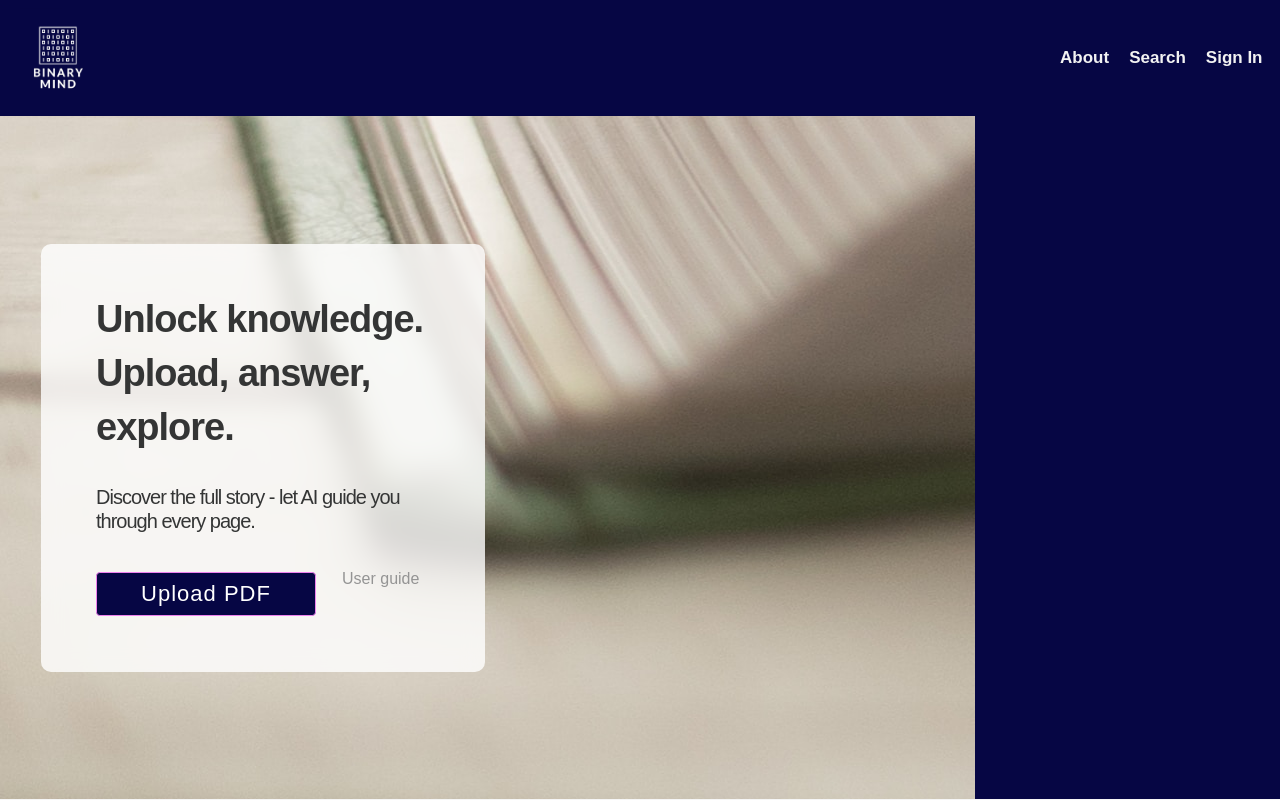
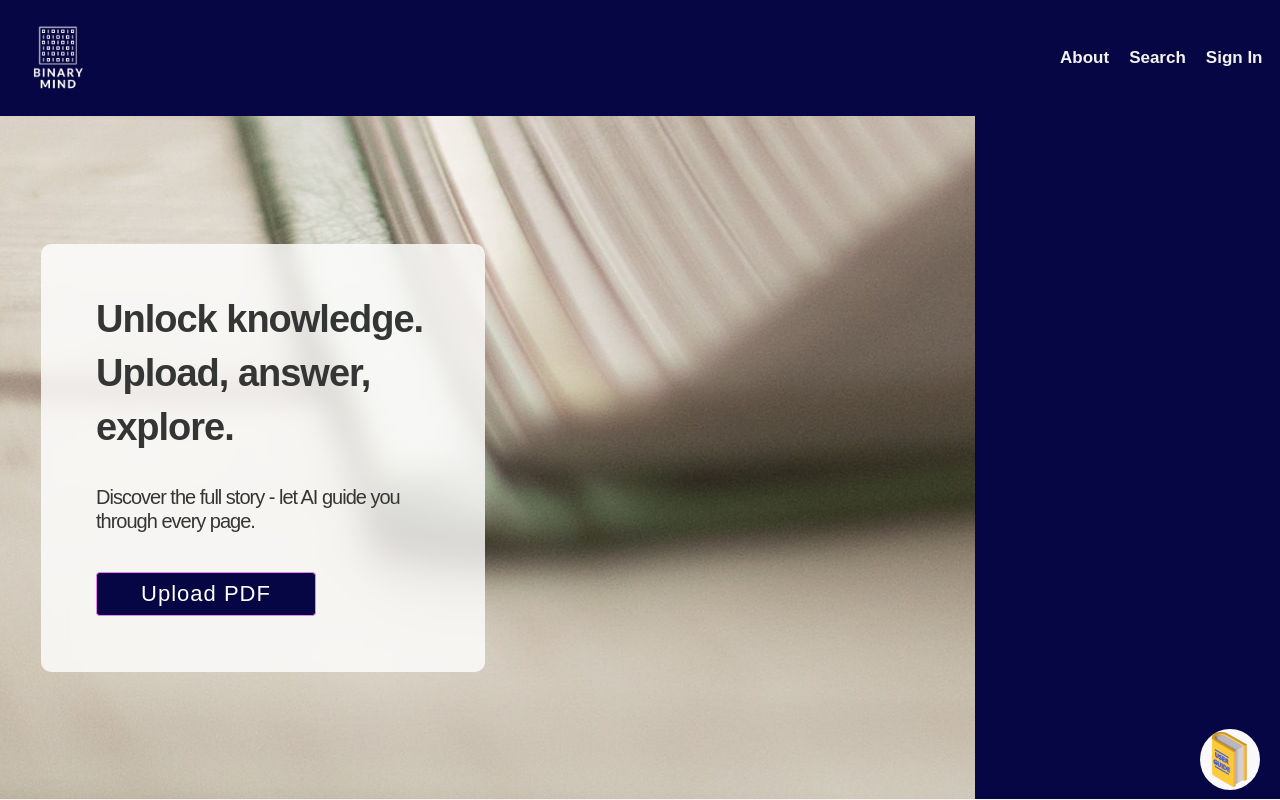
Before and after one commit to jasn4real/Capstone-frontend, a React (Create React App) app: page / in a window 1280 px wide. Built offline with nearby package versions, Linux system fonts and the light colour scheme; no server answers.

Commit message:
UserGuide Button

```diff
--- a/src/App.js
+++ b/src/App.js
@@ -3,6 +3,7 @@ import { BrowserRouter as Router, Routes, Route } from "react-router-dom";
 import Home from "./pages/Home";
 import About from "./pages/About";
 import Navigation from "./components/Navigation";
+// import UserGuide from "./components/UserGuide";
 // import Welcome from "./components/Welcome";
 
 // import RecentsContainer from "./components/RecentsContainer";
@@ -34,6 +35,7 @@ export default function App() {
             <Route path="/framework-testing" element={<AllInOneFramework />} />
             <Route path="/" element={<Welcome />} />
             <Route path="/testing_fetch" element={<TestOnly />} />
+            {/* <Route path="/userwalkthrough" element={<UserGuide />} /> */}
           </Routes>
         </main>
       </Router>
--- a/src/components/Landing-page.jsx
+++ b/src/components/Landing-page.jsx
@@ -4,6 +4,7 @@ import { Container, Row, Col, Button, Modal } from "react-bootstrap";
 // import UploadModal from "./UploadModal";
 import "../pages/fw-v0.02-sub/landing-page.css";
 import lc from "../storage_";
+import UserGuide from "./UserGuide";
 import TutorialModal from "../TutorialModal/index";
 import ReadingComprehension from "../pages/ReadingComprehension";
 
@@ -20,7 +21,6 @@ function LandingPage({
   // const [selectedFiles, setSelectedFiles] = useState([]);
   // const [showModal, setShowModal] = useState(false);
   const [isLoading, setIsLoading] = useState(false);
-
 
   // const [confirmDeletion, setConfirmDeletion] = useState(false);
   const [confirmDeletionArray, setConfirmDeletionArray] = useState(
@@ -56,11 +56,10 @@ function LandingPage({
       setIsLoading(true); //start animation loading
 
       lc.uploadFile(evt.target, (data) => {
-
         console.log(data);
         evt.target.value = "";
         setIsLoading(false);
-        if(data === false) return;
+        if (data === false) return;
 
         let allFiles = lc.getAllFiles();
         allFiles = allFiles.map((el) => ({
@@ -70,12 +69,10 @@ function LandingPage({
         setRecents(allFiles);
         pop_frame(1);
 
-
-        if(data.fileHash) setCurrentFileHash(data.fileHash);
+        if (data.fileHash) setCurrentFileHash(data.fileHash);
         // evt.target.value = "";
         // setIsLoading(false); // Stop loading animation
       });
-
     }
     console.log(evt.target.files);
   }
@@ -143,12 +140,13 @@ function LandingPage({
                   onChange={OnUploadInputChange}
                 />
               </div>
-              <div>
+              {/* <div>
                 <p>User guide</p>
-              </div>
+              </div> */}
             </div>
           </Col>
         </Row>
+        <UserGuide style={{position: "absolute"}} />
       </Container>
 
       {isLoading && (
--- /dev/null
+++ b/src/components/UserGuide.jsx
@@ -0,0 +1,33 @@
+import React from "react";
+import { Button, Image, OverlayTrigger, Tooltip } from "react-bootstrap";
+
+const UserGuide = () => {
+  return (
+    <OverlayTrigger
+      placement="top"
+      overlay={
+        <Tooltip id="button-tooltip-2">Click to learn how to Use</Tooltip>
+      }
+    >
+      {({ ref, ...triggerHandler }) => (
+        // <Button
+        //   variant="light"
+        //   {...triggerHandler}
+        //   className="d-inline-flex align-items-center"
+        // >
+        <Image
+          {...triggerHandler}
+          className="userguide-icon"
+          ref={ref}
+          roundedCircle
+          width="60"
+          height="60"
+          src={process.env.PUBLIC_URL + "/UserGuidepic.png"}
+          style={{ position: "fixed", right: "20px", bottom: "10px" }}
+        />
+      )}
+    </OverlayTrigger>
+  );
+};
+
+export default UserGuide;
```
Also changed, not shown: public/UserGuidepic.png (added).
